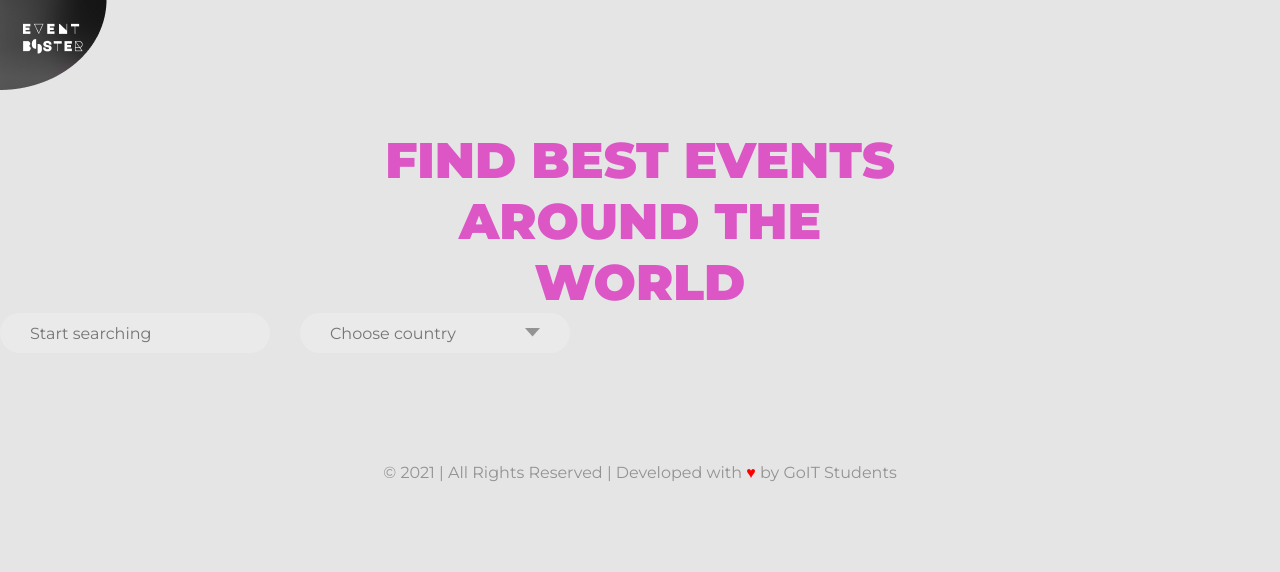
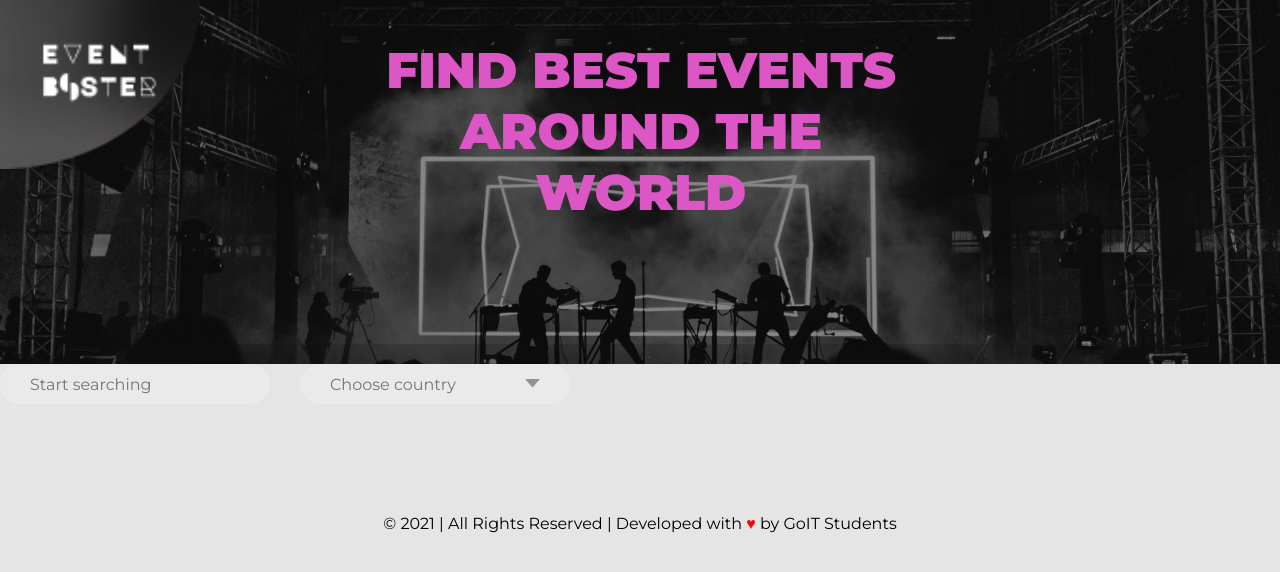
Before and after one commit to TverdovskyiAleksey/Event-booster, a website built with Parcel: page src/index.html in a window 1280 px wide. Built offline with nearby package versions, Linux system fonts and the light colour scheme.

Commit message:
footer and header
надо сделать резиновый фон

```diff
--- a/src/partials/header.html
+++ b/src/partials/header.html
@@ -1,6 +1,16 @@
 <!-- <header> -->
-<div>
-  <a href="/" class="logo"><img src="./images/logo.png" alt="" /></a>
+<!-- <section>
+  <img class="background" alt="" />
+</section>
+
+<div class="header-img">
   <h1 class="header-txt">FIND BEST EVENTS AROUND THE WORLD</h1>
-  <!-- <img src="./src/image/pic.jpg" alt="выступление группы на сцене" /> -->
-</div>
+  <a href="" class="logo"><img class="logo-img" src="./images/logo.png" alt="" /></a>
+</div> -->
+
+<section>
+  <div class="background">
+    <a href="" class="logo"><img class="logo-img" src="./images/logo.png" alt="" /></a>
+    <h1 class="header-txt">FIND BEST EVENTS AROUND THE WORLD</h1>
+  </div>
+</section>
--- a/src/sass/components/_footer.scss
+++ b/src/sass/components/_footer.scss
@@ -7,7 +7,7 @@ font-size: 14px;
 line-height: 17px;
 text-align: center;
 width: 252px;
-color: #939393;
+color: accent-color;
 margin-left: auto;
 margin-right: auto;
 margin-bottom: 27px;
@@ -15,7 +15,7 @@ margin-top: 60px;
 };
 
 .txt-heart{
-   color: red;
+   color: $red-color;
 };
 
 // tablet
--- a/src/sass/components/_header.scss
+++ b/src/sass/components/_header.scss
@@ -1,7 +1,11 @@
 // mobile
 .header-txt{
-   margin-left: auto;
-   margin-right: auto;
+   position: absolute;
+   top: 0px;
+   text-transform: uppercase;
+   margin-bottom: 25px;
+   margin-left: 53px;
+   margin-right: 53px;
    margin-top: 78px;
    width: 212px;
    font-family: Montserrat;
@@ -10,20 +14,52 @@
    font-size: 18px;
    line-height: 22px;
    text-align: center;
-   color: #DC56C5;
+   color: $title-text-color;
+};
+.logo{
+   position: absolute;
+   top: 0px;
+
+};
+.logo-img{
+   width: 107px;
+
+};
+.background{
+   // position: absolute;
+   // top: 0px;
+   background: url(../images/pic.jpg);
+   width: 100%;
+   height: 364px;
+   background-position: center;
+   background-repeat: no-repeat;
+
 };
 
+
 // tablet
-@media screen and (min-width: 768px){
+@media screen and (min-width: 767px){
 .header-txt{
    width: 353px;
    font-size: 30px;
    line-height: 37px;
+   margin-bottom: 27px;
    margin-top: 40px;
-margin-left: auto;
-margin-right: auto;
-}
+   margin-left: 207px;
+   margin-right: 207px;
 };
+.logo-img{
+   width: 179px;
+};
+.background{
+   background: url(../images/pic-tablet.jpg);
+   width: 100%;
+   height: 364px;
+   background-position: center;
+   background-repeat: no-repeat;
+};
+};
+
 
 // desctop
 @media screen and (min-width: 1280px){
@@ -32,5 +68,17 @@ font-size: 50px;
    line-height: 61px;
    width: 588px;
    margin-top: 40px;
-   }
-}
+   margin-left: 347px;
+   margin-right: 347px;
+};
+   .logo-img{
+   width: 201px;
+};
+.background{
+   background: url(../images/pic-desctop.jpg);
+   width: 1280px;
+   height: 364px;
+   // background-position: center;
+   background-repeat: no-repeat;
+};
+};
--- a/src/sass/utils/_variables.scss
+++ b/src/sass/utils/_variables.scss
@@ -4,6 +4,7 @@ $accent-color: #939393;
 $modal-text-color: #0e0e0e;
 $svg-color: #212121;
 $accent-modal-color: #4c00fe;
+$red-color:red;
 
 $font-family: 'Montserrat', sans-serif;
 
```
Also changed, not shown: css/main.css, src/images/logo-tablet.png (added), src/images/pic-desctop.jpg (added), src/images/pic-tablet.jpg (added), 1 other file. Lines whose indentation alone changed are shown as unchanged.
